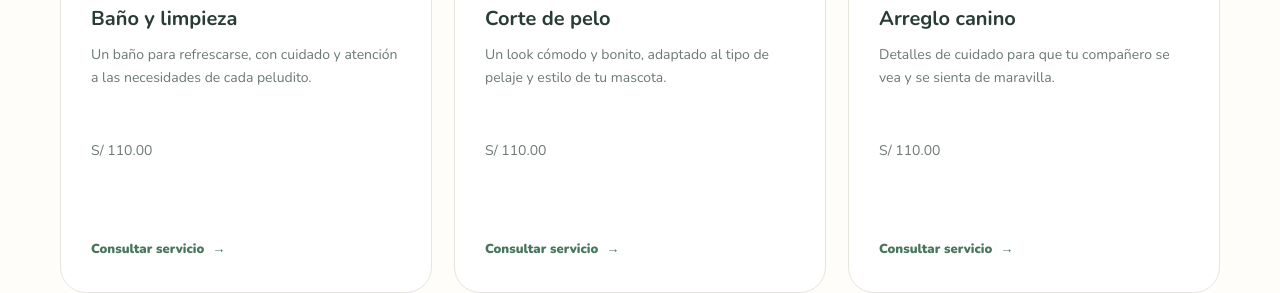
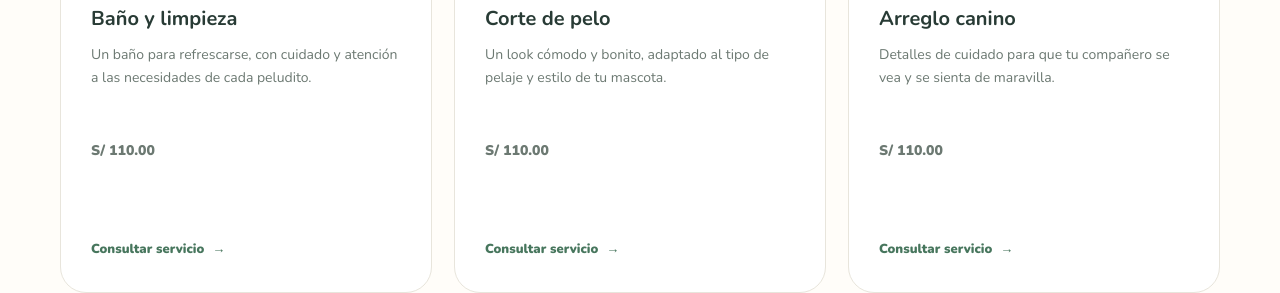
Before and after one commit to grabielbruce05-beep/planeta-peludo, a plain HTML site: page index.html in a window 1280 px wide. Shown: the part 1180-1473 px from the top of the page. Drawn offline with nearby package versions, Linux system fonts and the light colour scheme.

Commit message:
Update styles.css

```diff
--- a/styles.css
+++ b/styles.css
@@ -273,3 +273,9 @@ button { cursor: pointer; }
 @media (prefers-reduced-motion: reduce) {
   *, *::before, *::after { scroll-behavior: auto !important; transition-duration: .01ms !important; animation-duration: .01ms !important; animation-iteration-count: 1 !important; }
 }
+.service-price {
+    color: #47765d;
+    font-size: 22px;
+    font-weight: 900;
+    margin: 12px 0;
+}
```
